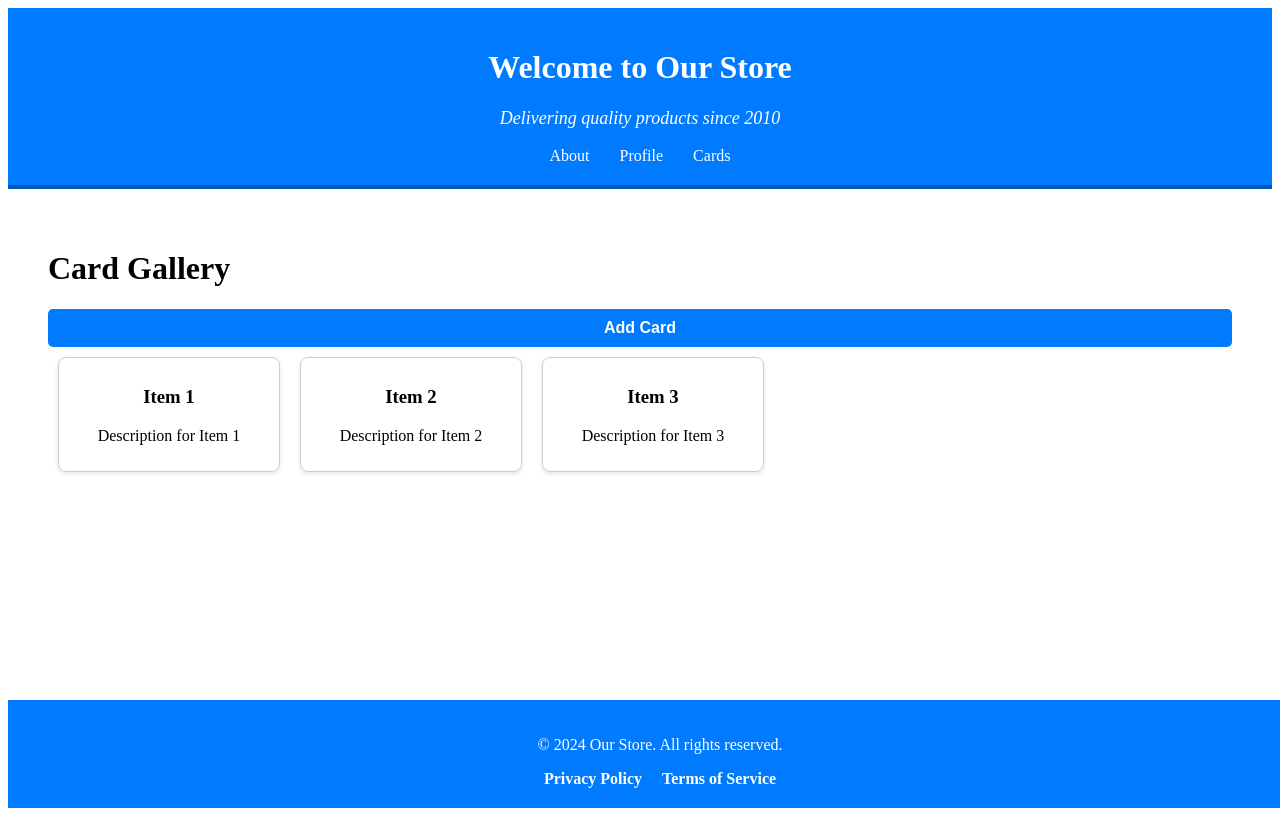
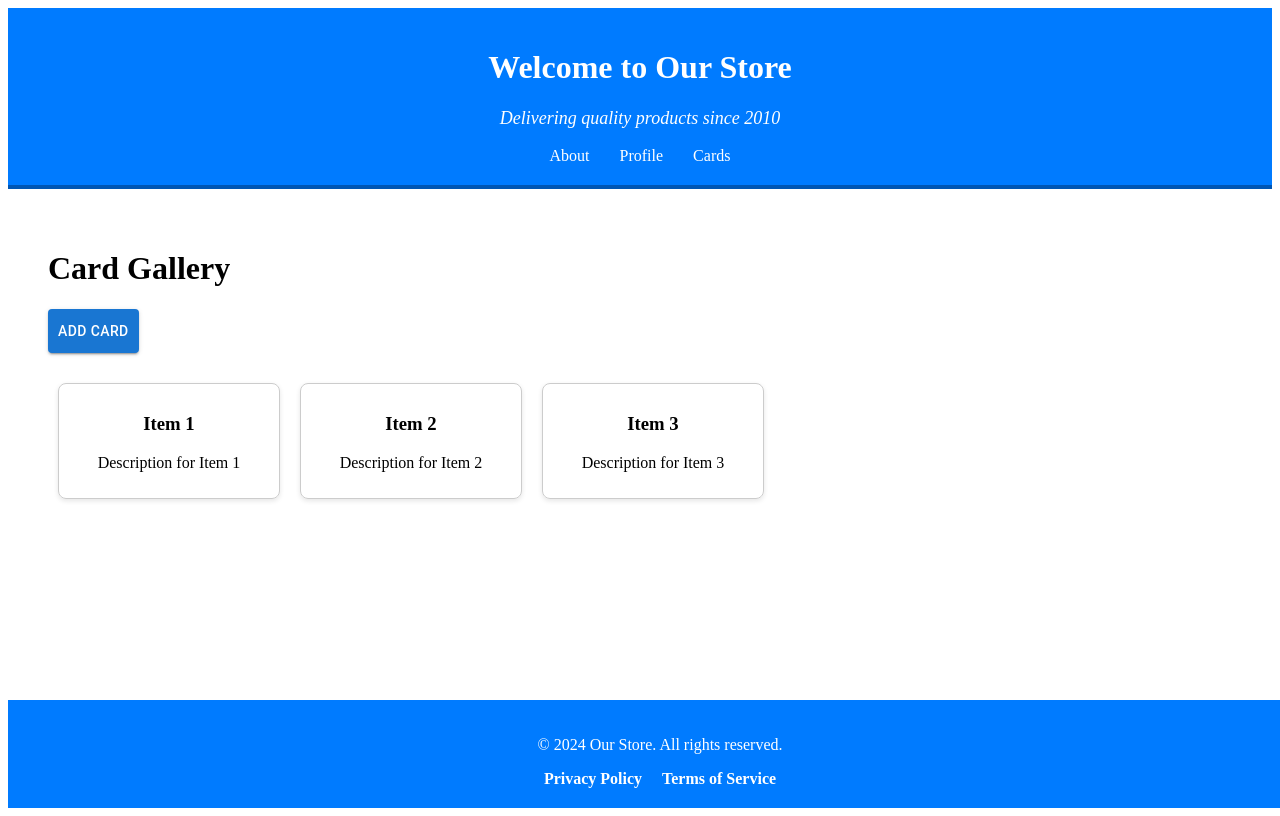
Before and after one commit to Mmishaaa/SVCH, a React (Vite) app in the folder labrab2/: page /cards in a window 1280 px wide. Shown: the top 816 px of the page. Built offline with nearby package versions, Linux system fonts and the light colour scheme.

Commit message:
update to use Button from Mui

```diff
--- a/labrab2/src/pages/cardsPage.jsx
+++ b/labrab2/src/pages/cardsPage.jsx
@@ -1,7 +1,7 @@
 import { useState, useEffect } from "react";
 import data from "../data/data.json";
 import CardsList from "../components/cardsList";
-import Button from "../components/button";
+import { Button } from "@mui/material";
 import { Box } from '@mui/material';
 
 const CardsPage = () => {
@@ -26,12 +26,15 @@ const CardsPage = () => {
 
   return (
     <Box sx={{ padding: '20px' }}>
-      <h1 variant="h1">Card Gallery</h1>
+      <h1>Card Gallery</h1>
       <Button
-        text={"Add Card"}
+        variant="contained"
+        color="primary"
         onClick={handleAddCard}
-        style={{ marginBottom: '20px', padding: '10px', backgroundColor: '#007bff', color: '#fff', border: 'none', borderRadius: '5px', cursor: 'pointer' }}
-      />
+        sx={{ marginBottom: '20px', padding: '10px' }}
+      >
+        Add Card
+      </Button>
       <CardsList cards={cards} onDelete={handleDelete} />
     </Box>
   );
```
